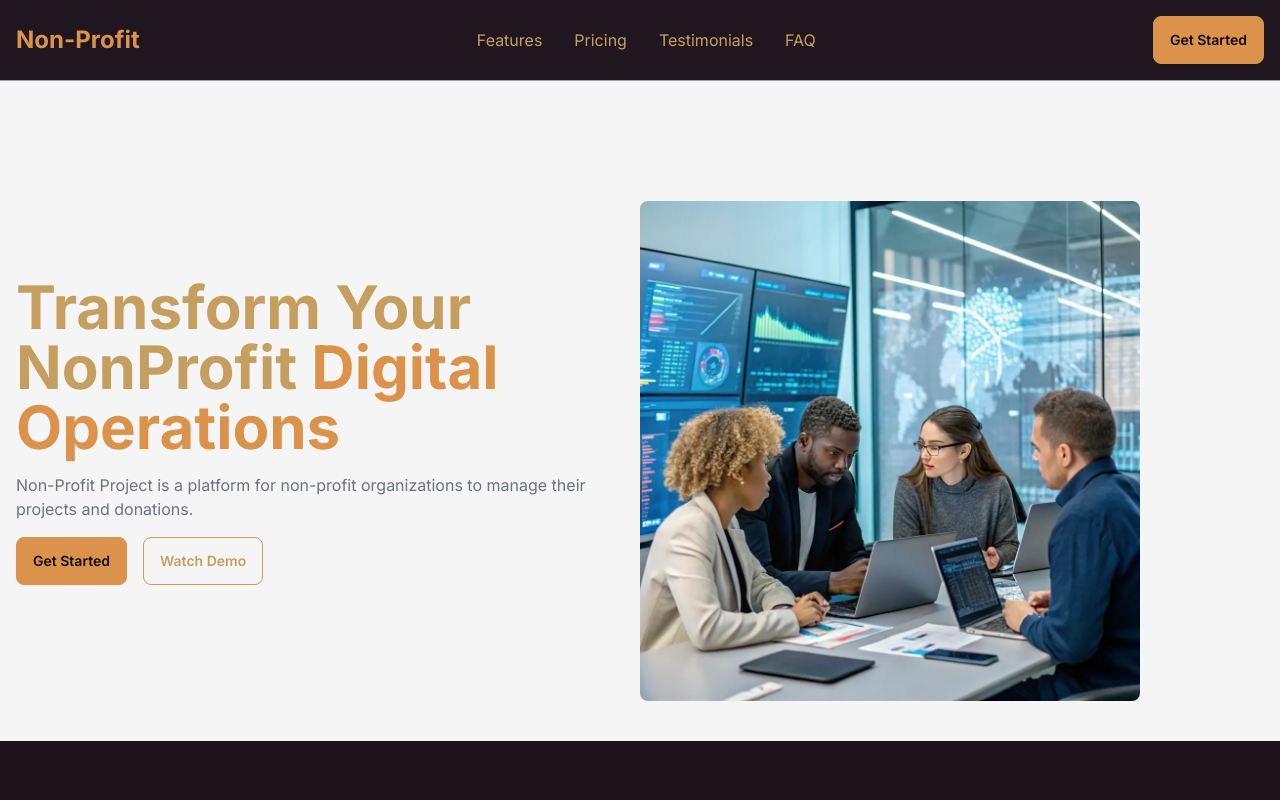
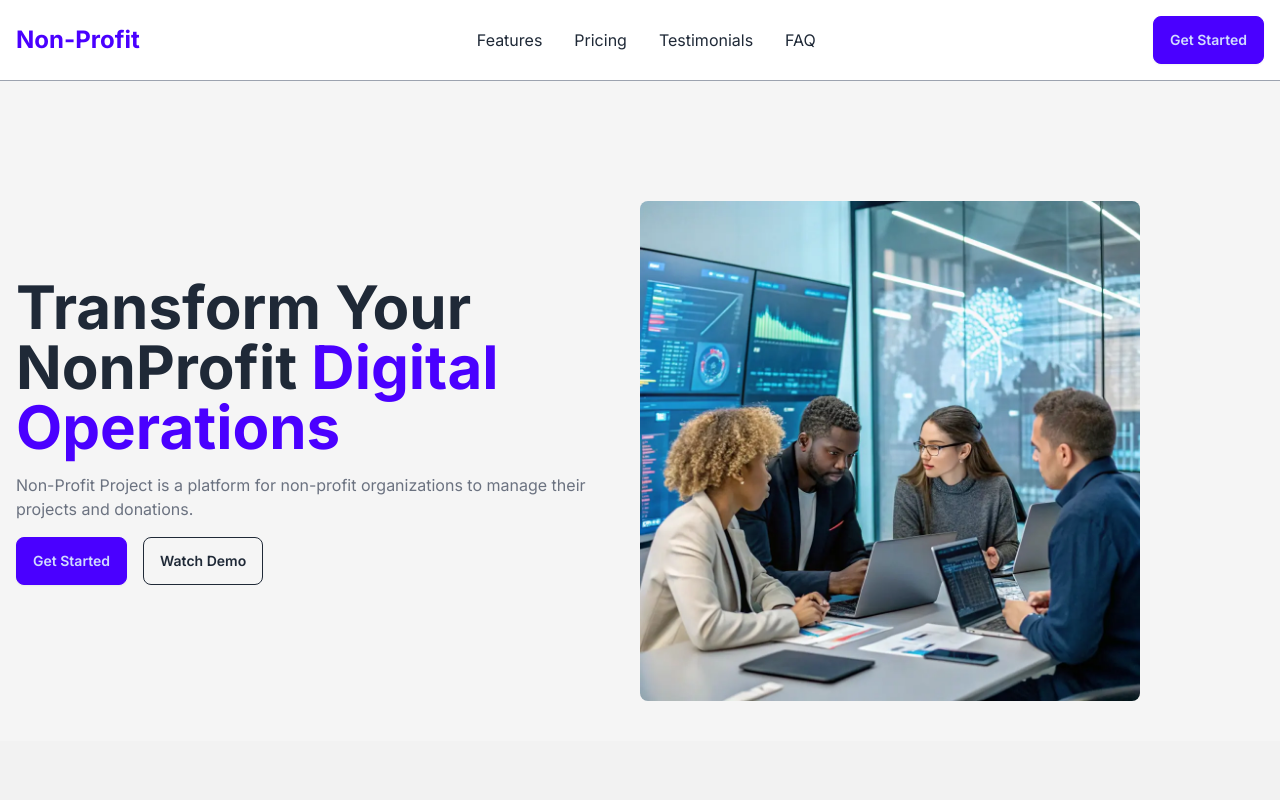
Before and after one commit to Inzaghi-Mohamed/saas-practiz, a Next.js app: page / in a window 1280 px wide. Shown: the top 800 px of the page. Built offline with nearby package versions, Linux system fonts and the light colour scheme.

Commit message:
Change theme from coffee to light in root layout

```diff
--- a/app/layout.js
+++ b/app/layout.js
@@ -10,7 +10,7 @@ export const metadata = {
 
 export default function RootLayout({ children }) {
   return (
-    <html lang="en" data-theme="coffee">
+    <html lang="en" data-theme="light">
       <body className={inter.className}>{children}</body>
     </html>
   );
```
